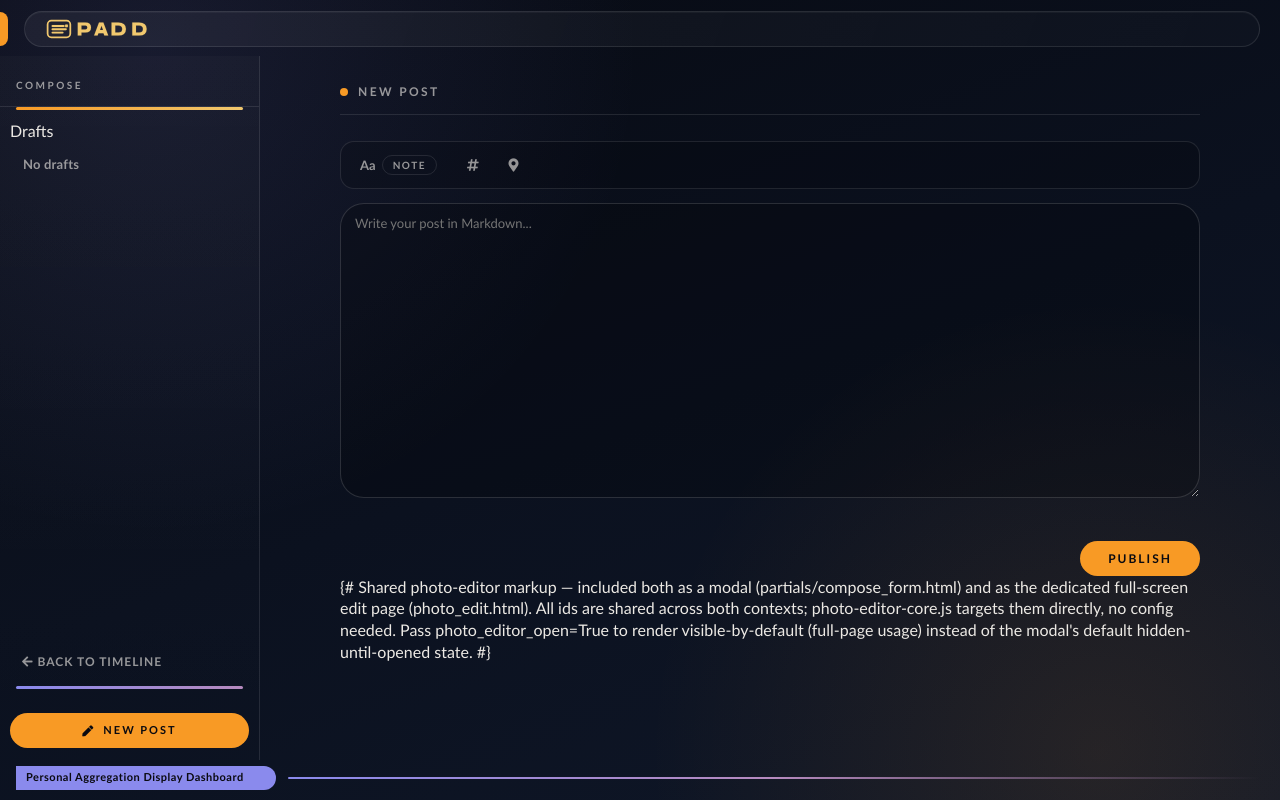
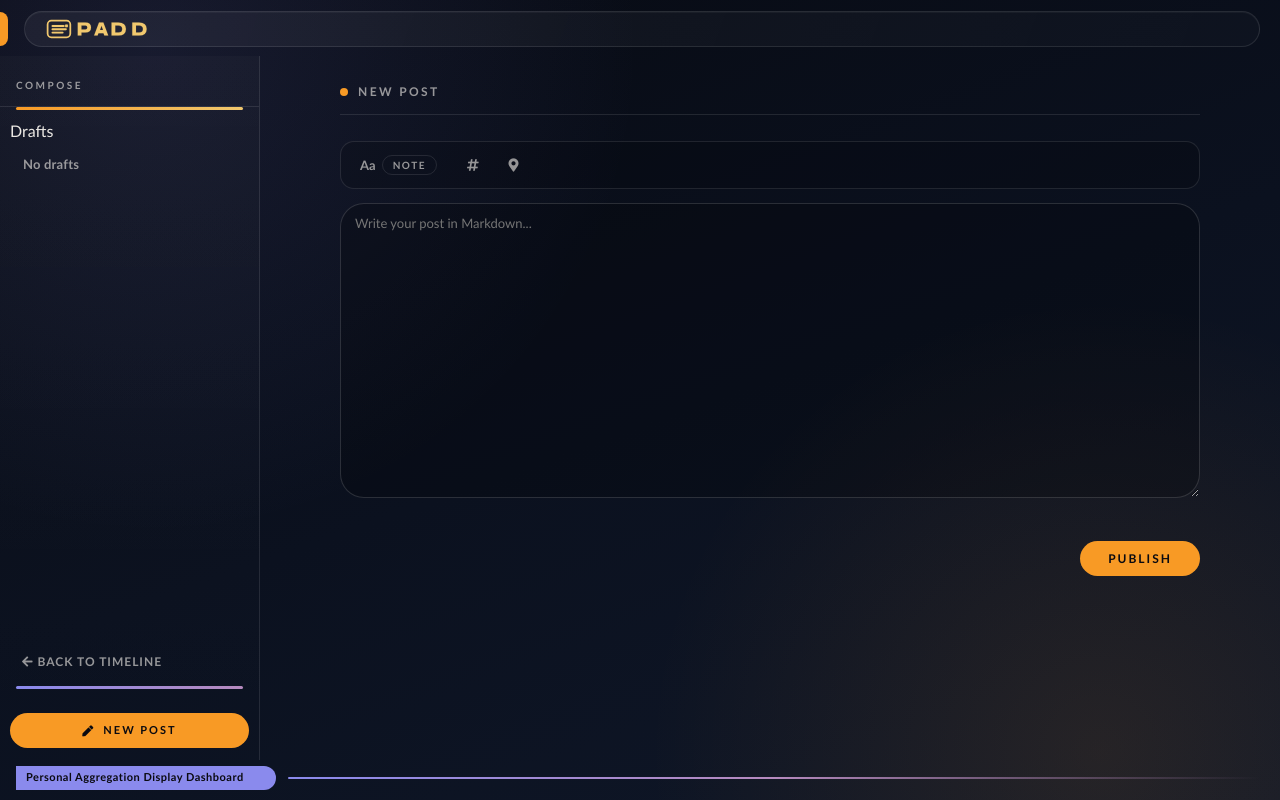
Before and after one commit to CrowderSoup/PADD, a Django app: template microsub_client/templates/new_post.html in a window 1280 px wide. Run offline with Django 5.2, Linux system fonts and the light colour scheme; the template is opened without the code that fills it, so the values that code supplies are empty; some libraries are stand-ins or nearby versions.

Commit message:
Fix leaked template comment on the photo-editor partial
Django's {# #} comment syntax cannot span multiple lines — only
{% comment %}...{% endcomment %} can — so the multi-line {# #} at the
top of partials/photo_editor.html was never recognized as a comment
and rendered as literal text on /new/ in production. Switch it to
{% comment %} and add a regression test asserting no raw {# leaks
into the rendered page.

Co-Authored-By: Claude Sonnet 5 <noreply@anthropic.com>

```diff
--- a/microsub_client/templates/partials/photo_editor.html
+++ b/microsub_client/templates/partials/photo_editor.html
@@ -1,8 +1,10 @@
-{# Shared photo-editor markup — included both as a modal (partials/compose_form.html)
-   and as the dedicated full-screen edit page (photo_edit.html). All ids are shared
-   across both contexts; photo-editor-core.js targets them directly, no config needed.
-   Pass photo_editor_open=True to render visible-by-default (full-page usage) instead
-   of the modal's default hidden-until-opened state. #}
+{% comment %}
+Shared photo-editor markup — included both as a modal (partials/compose_form.html)
+and as the dedicated full-screen edit page (photo_edit.html). All ids are shared
+across both contexts; photo-editor-core.js targets them directly, no config needed.
+Pass photo_editor_open=True to render visible-by-default (full-page usage) instead
+of the modal's default hidden-until-opened state.
+{% endcomment %}
 
 {# SVG filters for canvas ctx.filter — must live in the document DOM #}
 <svg xmlns="http://www.w3.org/2000/svg" style="display:none" aria-hidden="true">
```
Also changed, not shown: microsub_client/tests/test_views.py (+12 -0 lines).
